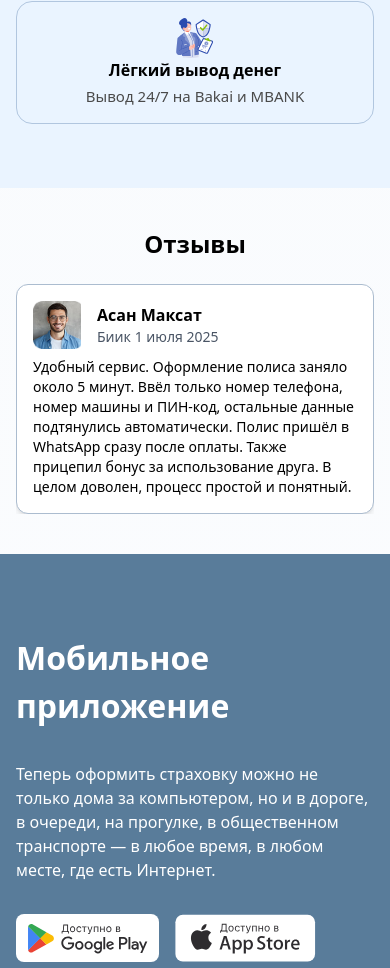
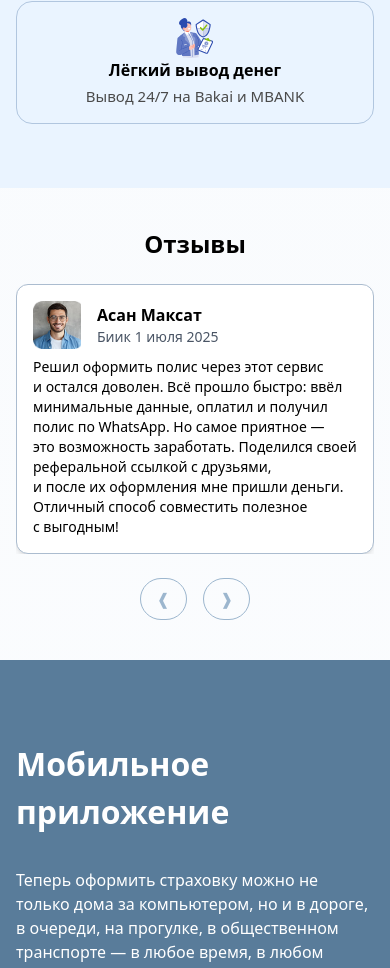
Before and after one commit to Seitek2002/osago, a React (Vite) app: page / in a window 390 px wide. Shown: the part 5342-6310 px from the top of the page. Built offline with nearby package versions, Linux system fonts and the light colour scheme.

Commit message:
Refactor Reviews component to use dynamic reviews and improve mobile responsiveness

```diff
--- a/src/components/Reviews.tsx
+++ b/src/components/Reviews.tsx
@@ -1,5 +1,6 @@
 import { Swiper, SwiperSlide } from "swiper/react";
 import { Navigation, Pagination } from "swiper/modules";
+import { useRef, useEffect, useState } from "react";
 import Container from "../components/Container";
 import human from "../assets/images/human.png";
 import "swiper/css";
@@ -7,51 +8,48 @@ import "swiper/css/navigation";
 import "swiper/css/pagination";
 
 export default function Reviews() {
-  const reviews = [
-    {
+  const prevDesktopRef = useRef(null);
+  const nextDesktopRef = useRef(null);
+  const prevMobileRef = useRef(null);
+  const nextMobileRef = useRef(null);
+
+  const [isMobile, setIsMobile] = useState(false);
+
+  useEffect(() => {
+    const handleResize = () => {
+      setIsMobile(window.innerWidth < 768);
+    };
+    handleResize();
+    window.addEventListener("resize", handleResize);
+    return () => window.removeEventListener("resize", handleResize);
+  }, []);
+
+  const reviews = [...Array(6)].map((_, i) => ({
     name: "Асан Максат",
     date: "Биик 1 июля 2025",
-      text: "Удобный сервис. Оформление полиса заняло около 5 минут. Ввёл только номер телефона, номер машины и ПИН-код, остальные данные подтянулись автоматически. Полис пришёл в WhatsApp сразу после оплаты. Также прицепил бонус за использование друга. В целом доволен, процесс простой и понятный.",
+    text:
+      "Решил оформить полис через этот сервис и остался доволен. Всё прошло быстро: ввёл минимальные данные, оплатил и получил полис по WhatsApp. Но самое приятное — это возможность заработать. Поделился своей реферальной ссылкой с друзьями, и после их оформления мне пришли деньги. Отличный способ совместить полезное с выгодным!",
     image: human,
-    },
-    {
-      name: "Асан Максат",
-      date: "Биик 1 июля 2025",
-      text: "Удобный сервис. Оформление полиса заняло около 5 минут. Ввёл только номер телефона, номер машины и ПИН-код, остальные данные подтянулись автоматически. Полис пришёл в WhatsApp сразу после оплаты. Также прицепил бонус за использование друга. В целом доволен, процесс простой и понятный.",
-      image: human,
-    },
-    {
-      name: "Асан Максат",
-      date: "Биик 1 июля 2025",
-      text: "Удобный сервис. Оформление полиса заняло около 5 минут. Ввёл только номер телефона, номер машины и ПИН-код, остальные данные подтянулись автоматически. Полис пришёл в WhatsApp сразу после оплаты. Также прицепил бонус за использование друга. В целом доволен, процесс простой и понятный.",
-      image: human,
-    },
-    {
-      name: "Асан Максат",
-      date: "Биик 1 июля 2025",
-      text: "Удобный сервис. Оформление полиса заняло около 5 минут. Ввёл только номер телефона, номер машины и ПИН-код, остальные данные подтянулись автоматически. Полис пришёл в WhatsApp сразу после оплаты. Также прицепил бонус за использование друга. В целом доволен, процесс простой и понятный.",
-      image: human,
-    },
-    {
-      name: "Асан Максат",
-      date: "Биик 1 июля 2025",
-      text: "Удобный сервис. Оформление полиса заняло около 5 минут. Ввёл только номер телефона, номер машины и ПИН-код, остальные данные подтянулись автоматически. Полис пришёл в WhatsApp сразу после оплаты. Также прицепил бонус за использование друга. В целом доволен, процесс простой и понятный.",
-      image: human,
-    },
-    {
-      name: "Асан Максат",
-      date: "Биик 1 июля 2025",
-      text: "Удобный сервис. Оформление полиса заняло около 5 минут. Ввёл только номер телефона, номер машины и ПИН-код, остальные данные подтянулись автоматически. Полис пришёл в WhatsApp сразу после оплаты. Также прицепил бонус за использование друга. В целом доволен, процесс простой и понятный.",
-      image: human,
-    },
-  ];
+  }));
 
   return (
-    <section className="py-10">
-      <h2 className="text-center text-2xl font-bold mb-6 text-[#000]">
-        Отзывы
-      </h2>
+    <section className="py-10 relative">
+      <h2 className="text-center text-2xl font-bold mb-6 text-[#000]">Отзывы</h2>
       <Container>
+        <div className="relative">
+          <button
+            ref={prevDesktopRef}
+            className="hidden md:flex absolute top-1/2 -left-6 z-10 -translate-y-1/2 text-[#9cb6ce] border border-[#9cb6ce] px-[16px] py-2 rounded-full hover:text-[#0072DE] hover:border-[#0072DE] transition"
+          >
+            ❰
+          </button>
+          <button
+            ref={nextDesktopRef}
+            className="hidden md:flex absolute top-1/2 -right-6 z-10 -translate-y-1/2 text-[#9cb6ce] border border-[#9cb6ce] px-[16px] py-2 rounded-full hover:text-[#0072DE] hover:border-[#0072DE] transition"
+          >
+            ❱
+          </button>
+
           <Swiper
             modules={[Pagination, Navigation]}
             breakpoints={{
@@ -59,11 +57,28 @@ export default function Reviews() {
                 slidesPerView: 2,
               },
             }}
+            spaceBetween={40}
+            pagination={{
+              el: ".swiper-pagination",
+              clickable: true,
+            }}
             navigation={{
-            nextEl: ".next-btn",
-            prevEl: ".prev-btn",
+              prevEl: isMobile ? prevMobileRef.current : prevDesktopRef.current,
+              nextEl: isMobile ? nextMobileRef.current : nextDesktopRef.current,
             }}
-          spaceBetween={40}
+            onBeforeInit={(swiper) => {
+              if (
+                swiper.params.navigation &&
+                typeof swiper.params.navigation === "object"
+              ) {
+                (swiper.params.navigation as any).prevEl = isMobile
+                  ? prevMobileRef.current
+                  : prevDesktopRef.current;
+                (swiper.params.navigation as any).nextEl = isMobile
+                  ? nextMobileRef.current
+                  : nextDesktopRef.current;
+              }
+            }}
             className="max-w-5xl mx-auto"
           >
             {reviews.map((item, index) => (
@@ -75,7 +90,7 @@ export default function Reviews() {
                   <img
                     src={item.image}
                     alt={item.name}
-                  className="w-12 h-12  mr-4"
+                    className="w-12 h-12 mr-4"
                   />
                   <div>
                     <h3 className="font-semibold text-[#000]">{item.name}</h3>
@@ -85,13 +100,24 @@ export default function Reviews() {
                 <p className="text-sm text-[#000] mt-2">{item.text}</p>
               </SwiperSlide>
             ))}
-          {/* <div className="hidden md:block absolute left-0 top-1/2 z-10 prev-btn bg-gray-300 px-2 py-1 rounded-full cursor-pointer">
-            ‹
+          </Swiper>
         </div>
-          <div className="hidden md:block absolute right-0 top-1/2 z-10 next-btn bg-gray-300 px-2 py-1 rounded-full cursor-pointer">
-            ›
-          </div> */}
-        </Swiper>
+
+        {/* Кнопки снизу — только для mobile */}
+        <div className="flex justify-center items-center gap-4 mt-6 md:hidden">
+          <button
+            ref={prevMobileRef}
+            className="text-[#9cb6ce] border border-[#9cb6ce] px-[16px] py-2 rounded-full hover:text-[#0072DE] hover:border-[#0072DE] transition"
+          >
+            ❰
+          </button>
+          <button
+            ref={nextMobileRef}
+            className="text-[#9cb6ce] border border-[#9cb6ce] px-[16px] py-2 rounded-full hover:text-[#0072DE] hover:border-[#0072DE] transition"
+          >
+            ❱
+          </button>
+        </div>
       </Container>
     </section>
   );
```
Lines whose indentation alone changed are shown as unchanged.
